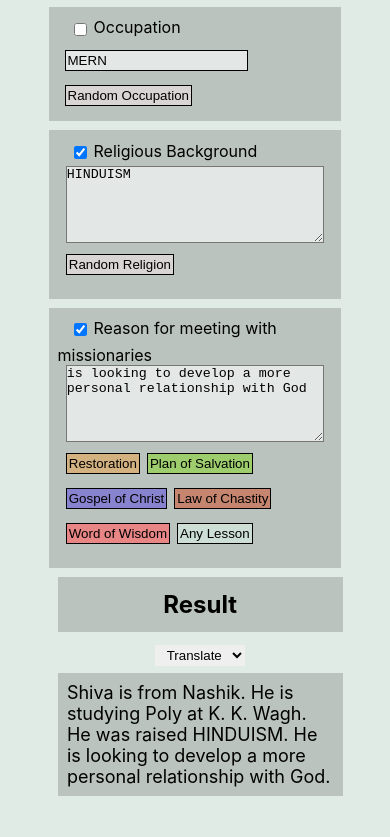
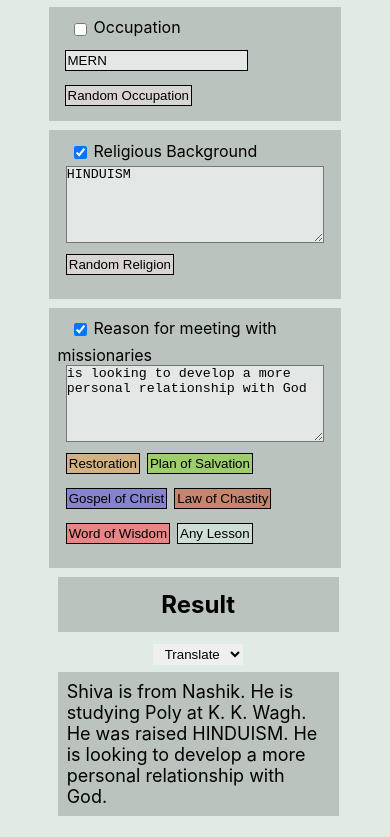
Before and after one commit to Shiva7781/Bio_Generator, a React (Create React App) app: page / in a window 390 px wide. Shown: the part 710-1547 px from the top of the page. Built offline with nearby package versions, Linux system fonts and the light colour scheme; no server answers.

Commit message:
translation with real time preview of image and video

```diff
--- a/src/components/Display/DisplayData.css
+++ b/src/components/Display/DisplayData.css
@@ -1,7 +1,7 @@
 @media only screen and (max-width: 1111px) {
     .All_Data .Display_Data {
         width: 75%;
-        min-width: 303px;
+        min-width: 299px;
         margin: auto;
         margin-top: 3%;
         /* border: 1px solid red */
```
